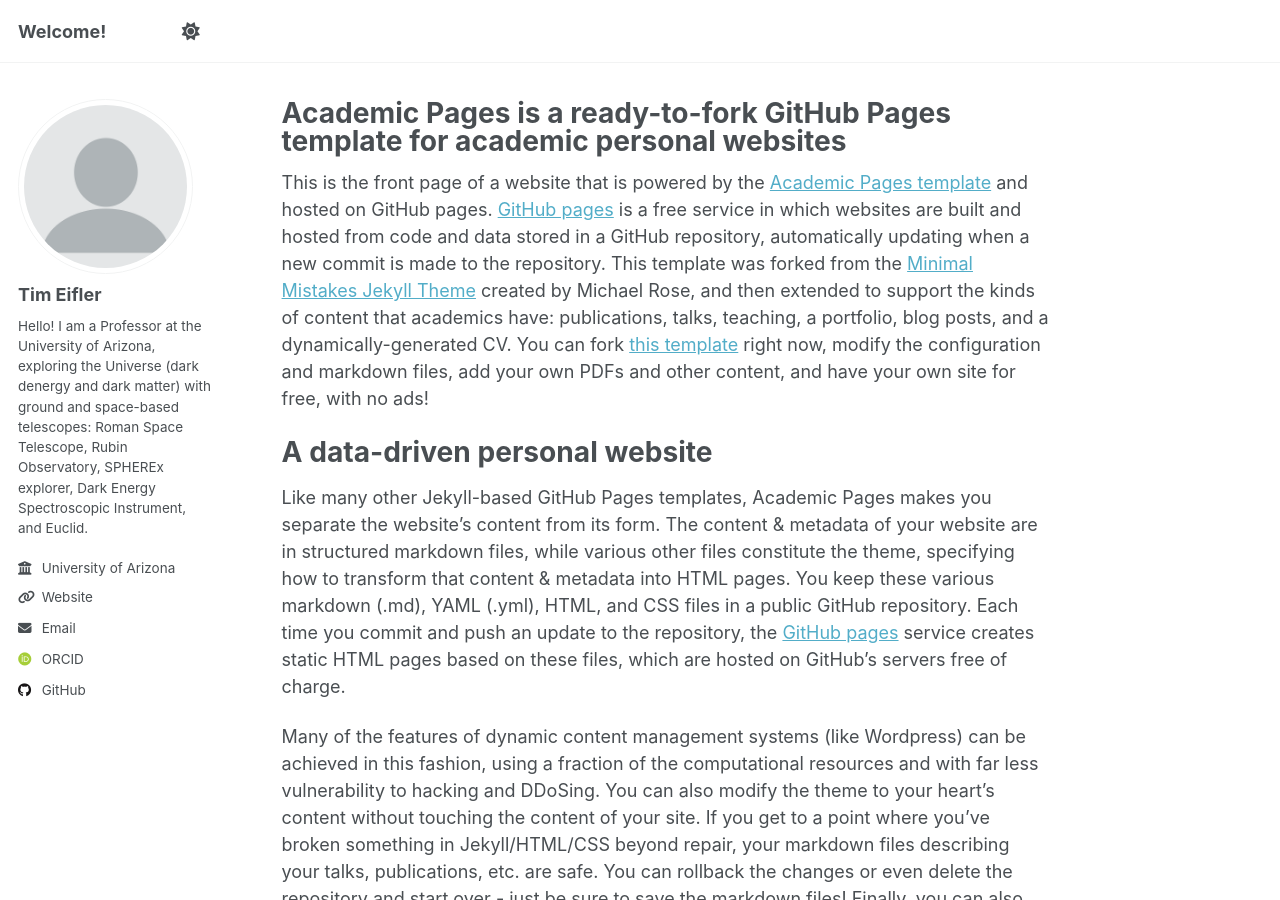
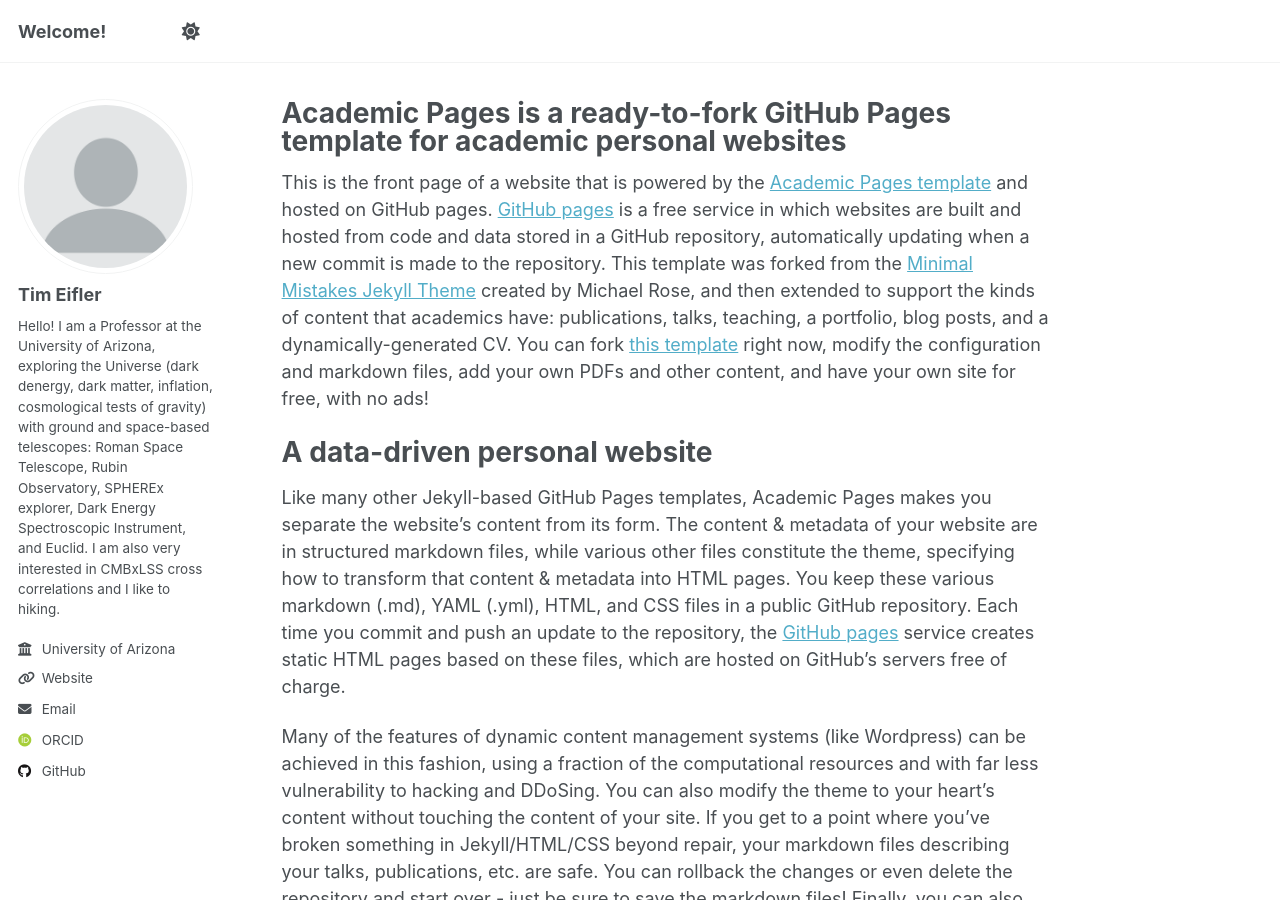
Before and after one commit to timeifler/timeifler.github.io, a Jekyll site: the page built from _pages/about.md, in a window 1280 px wide and 900 px high. Built offline with Jekyll 4.4.1, drawn with Linux system fonts in a browser that asks for light colours; some web fonts are replaced.

Commit message:
Update _config.yml

```diff
--- a/_config.yml
+++ b/_config.yml
@@ -25,7 +25,7 @@
   avatar           : "profile.png"
   name             : "Tim Eifler"
   pronouns         : #"he/him"
-  bio              : "Hello! I am a Professor at the University of Arizona, exploring the Universe (dark denergy and dark matter) with ground and space-based telescopes: Roman Space Telescope, Rubin Observatory, SPHEREx explorer, Dark Energy Spectroscopic Instrument, and Euclid. "
+  bio              : "Hello! I am a Professor at the University of Arizona, exploring the Universe (dark denergy, dark matter, inflation, cosmological tests of gravity) with ground and space-based telescopes: Roman Space Telescope, Rubin Observatory, SPHEREx explorer, Dark Energy Spectroscopic Instrument, and Euclid. I am also very interested in CMBxLSS cross correlations and I like to hiking."
   location         : # "Earth"
   employer         : "University of Arizona"
   uri              : "https://cosmolab.arizona.edu"
```
